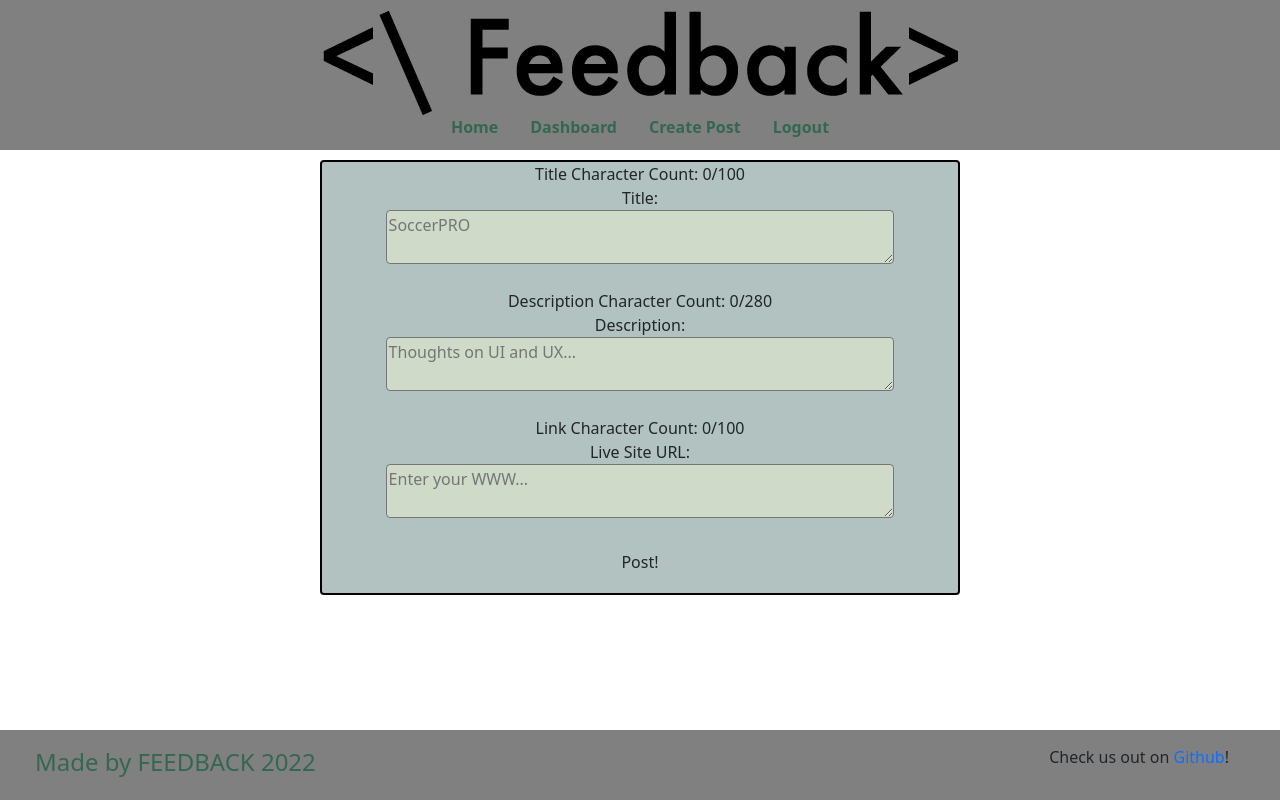
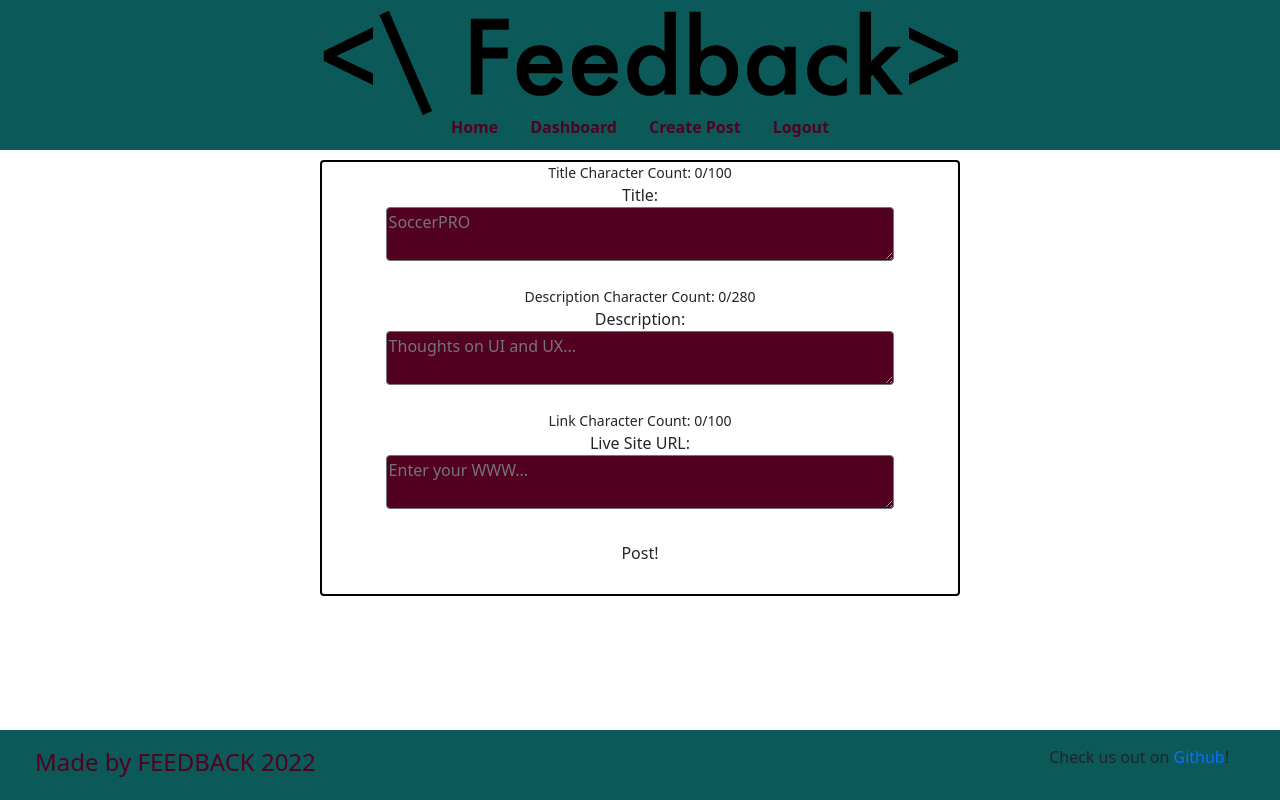
Before and after one commit to Jillium/FEEDback, a React (Create React App) app in the folder client/: page /createpost in a window 1280 px wide. Built offline with nearby package versions, Linux system fonts and the light colour scheme; sample sign-in values are in the browser's storage.

Commit message:
addes styling

```diff
--- a/client/src/App.css
+++ b/client/src/App.css
@@ -1,11 +1,11 @@
 :root {
-    --primary: #7C9473;
-    --secondary: #CFDAC8;
-    --tertiary: #b2c2c1;
+    --primary: black;
+    --secondary: black;
+    --tertiary: black;
     --quatrinary: #CDD0CB;
     --light: #e1f5f4;
-    --dark: grey;
-    --heading: #346751;
+    --dark: #0c5959;
+    --heading: #520120;
     --error: rgb(228, 46, 1);
     --border-radius: 0.3rem;
     --spacing-one: calc(1rem * 0.25);
@@ -32,11 +32,11 @@
     top: 0px;
     left: 0px;
     z-index:1000;
-    background-color: gray;
+    background-color: var(--dark);
 }
 
 .logo {
-    background-color: gray;
+    background-color: var(--dark);
 }
 .nav {
    list-style-type: none;
@@ -50,7 +50,7 @@
 
 .nav-item {
     margin: 0 1rem;
-    background-color: gray;
+    background-color: var(--dark);
 }
 
 .nav-item a {
@@ -80,9 +80,9 @@
     text-decoration: none;
 }
 /* app.jsx page */
-.main-background {
+/* .main-background {
     background-color: var(--tertiary);
-}
+} */
 
 .header {
     background-color: var(--dark);
@@ -118,7 +118,7 @@
     border-radius: 4px;
     margin: auto;
     margin-top: 160px;
-    background-color: var(--tertiary);
+    background-color: var(white);
 
 }
 
@@ -138,21 +138,26 @@
     width:80%;
     margin: 0 auto 25px;
     border-radius: 4px;
-    background-color: var(--secondary)
+    background-color: var(--heading);
+}
+
+.text-area {
+    align-items: le
 }
 
 .btn {
     margin-bottom: 25px;
-    width: 50px;
-    height: 25px;
-    background-color: var(--secondary);
+    width: 150px;
+    height: 35px;
+    background-color: var(--heading);
     border-radius: 4px;
     text-decoration: none;
-    border-color: var(--primary);
+    border-color: var(--heading);
 }
 
 .charcount {
-    margin: 25px;
+    margin-left: 25px;
+    font-size: 14px;
 }
 /* homepage */
 .home-list-container {
@@ -165,6 +170,7 @@
 .list-body p {
     color: black;
 }
+
 
 .list-body h3, h4 {
     color: var(--heading);
@@ -180,6 +186,7 @@
 .dashboard-container {
     padding-top: 160px;
     margin: 0;
+    height: 100%;
 }
 
 .dashboard-list {
@@ -204,11 +211,11 @@
 /* singlepost */
 .single-post-container {
     padding-top: 160px;
-    height: 100vh;
+    /* height: 100vh; */
 }
 
 .comment-form {
-    height: 100vh;
+    /* height: 100vh; */
 }
 
 /* login */
@@ -229,7 +236,8 @@
 
 /* util */
 .comment-p {
-    font-size: 18px;
+    font-size: 16px;
+    color: black;
 }
 
 .description-p {
--- a/client/src/components/PostList.jsx
+++ b/client/src/components/PostList.jsx
@@ -34,7 +34,7 @@ const PostList = ({ posts }) => {
                                 </div>
 
                                 <div className="link-preview post-card">
-                                    <LinkPreview url={post.postLink} width='300px' height='300px'
+                                    <LinkPreview url={post.postLink} width='300px' height='300px' descriptionLength={0}
                                         fallbackImageSrc='https://live.staticflickr.com/3238/3039847767_826d72d7a5_c.jpg' />
                                 </div>
 
@@ -44,8 +44,8 @@ const PostList = ({ posts }) => {
                                         style={{ fontWeight: 700 }}
                                         className="text-light"
                                     >
-                                        <p>
-                                            Posted by {post.username}, Posted on {post.createdAt}
+                                        <p className="comment-p">
+                                            Posted by {post.username}, on {post.createdAt}
                                         </p>
                                     </Link>{' '}
                                 </p>
--- a/client/src/pages/SinglePost.jsx
+++ b/client/src/pages/SinglePost.jsx
@@ -52,16 +52,17 @@ const SinglePost = props => {
                 </p>
 
                 <div>
-                    <p className='comment-p'>
-                        {post.commentCount > 0 && <CommentList comments={post.comments} />}
-                    </p>
-                </div>
-                <div>
                     <LinkPreview url={post.postLink} width='300px' height='300px' fallbackImageSrc='https://live.staticflickr.com/3238/3039847767_826d72d7a5_c.jpg' />
                 </div>
 
                 <div>
-                    <button className="btn ml-auto" onClick={handleClick}>Delete This Post</button>
+                    <button className="btn btn-secondary ml-auto m-1" onClick={handleClick}>Delete This Post</button>
+                </div>
+
+                <div>
+                    <p className='comment-p'>
+                        {post.commentCount > 0 && <CommentList comments={post.comments} />}
+                    </p>
                 </div>
 
                 <div>
```
